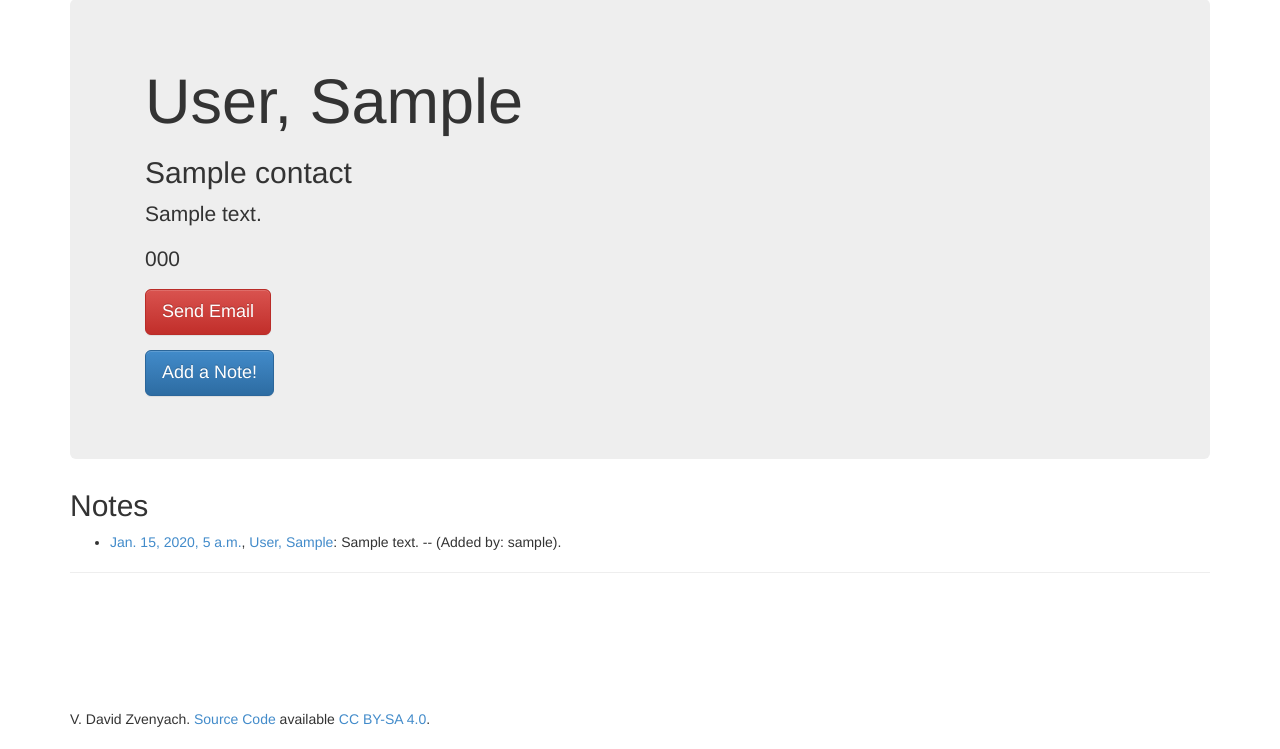
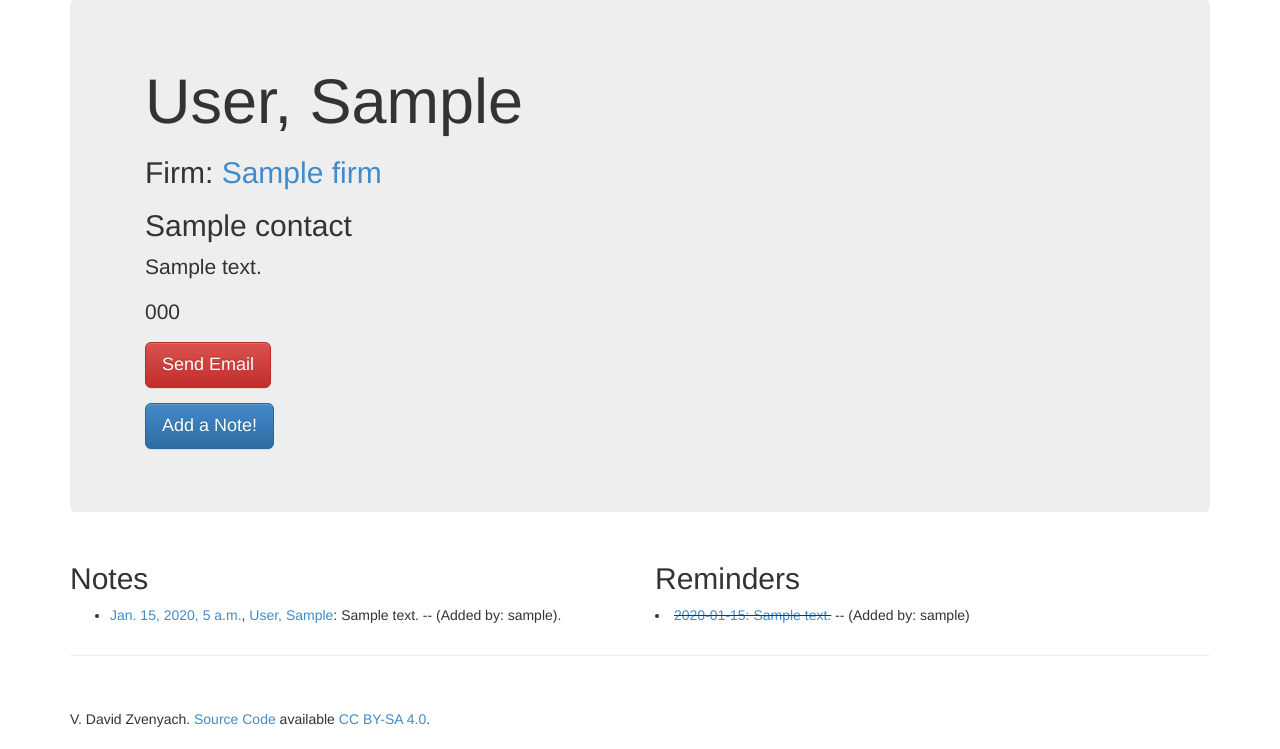
Before and after one commit to mitzvotech/raise-the-bar, a Django app: template raisethebar/app/templates/contact_view.html in a window 1280 px wide; the page is wider, and only the part inside the window is pictured. Shown: the part 51-800 px from the top of that part. Run offline with Django 3.2, Linux system fonts and the light colour scheme; the template is opened without the code that fills it: values that come from a table or form of the project are taken from there, others are empty; tables that the repository leaves empty hold one stand-in row (values such as "Sample post"); some libraries are stand-ins or nearby versions.

Commit message:
improvements for reminders

```diff
--- a/raisethebar/app/templates/contact_view.html
+++ b/raisethebar/app/templates/contact_view.html
@@ -4,6 +4,7 @@
     <div class="jumbotron">
       <div class="container">
         <h1>{{contact}}</h1>
+        <h2>Firm: <a href="{{contact.firm.get_absolute_url}}">{{contact.firm}}</a></h2>
         {% if contact.title %}<h2>{{contact.title}}</h2>{% endif %}
         {% if contact.contact_notes %}<p>{{contact.contact_notes}}</p>{% endif %}
         <p>{{contact.phone_number}}</p>
@@ -11,6 +12,9 @@
 		<p><a class="btn btn-primary btn-lg" role="button" href="/firm/addnote/{{contact.firm.id}}">Add a Note!</a></p>
       </div>
     </div>
+
+<div class="row">
+<div class="col-md-6">
 <h2>Notes</h2>
 <ul>
 {%for note in notes %}
@@ -18,4 +22,15 @@
 </li>
 {% endfor %}
 </ul>
+</div>
+<div class="col-md-6">
+<h2>Reminders</h2>
+{%for reminder in reminders%}
+{% if reminder.done == True %}<li><del><a href="{{reminder.get_absolute_url}}">{{reminder}}</a></del> -- (Added by: {{reminder.note.user}})</li>
+{% else %}
+<li><a href="{{reminder.get_absolute_url}}">{{reminder}}</a> -- (Added by: {{reminder.note.user}})</li>
+{% endif %}
+{% endfor %}
+</div>
+</div>
 {% endblock content %}
--- a/raisethebar/app/templates/firm_view.html
+++ b/raisethebar/app/templates/firm_view.html
@@ -21,7 +21,10 @@
 <div class="col-md-6">
 <h2>Reminders</h2>
 {%for reminder in reminders%}
+{% if reminder.done == True %}<li><del><a href="{{reminder.get_absolute_url}}">{{reminder}}</a></del> -- (Added by: {{reminder.note.user}})</li>
+{% else %}
 <li><a href="{{reminder.get_absolute_url}}">{{reminder}}</a> -- (Added by: {{reminder.note.user}})</li>
+{% endif %}
 {% endfor %}
 </div>
 </div>
--- a/raisethebar/app/templates/note_view.html
+++ b/raisethebar/app/templates/note_view.html
@@ -4,6 +4,8 @@
     <div class="jumbotron">
       <div class="container">
         <h1>Note re: <a href="{{note.contact.get_absolute_url}}">{{note.contact}}</a></h1>
+        <h2>Firm: <a href="{{note.firm.get_absolute_url}}">{{note.firm}}</a></h2>
+
 		{% if note.contact.title %}<h2>{{note.contact.title}}</h2>{% endif %}
         {% if note.contact.contact_notes %}<p>{{note.contact.contact_notes}}</p>{% endif %}
         <p>{{note.contact.phone_number}}</p>
--- a/raisethebar/app/templates/reminder_view.html
+++ b/raisethebar/app/templates/reminder_view.html
@@ -4,6 +4,7 @@
     <div class="jumbotron">
       <div class="container">
         <h1>Reminder re: <a href="{{reminder.note.contact.get_absolute_url}}">{{reminder.note.contact}}</a></h1>
+        <h2>Firm: <a href="{{reminder.note.firm.get_absolute_url}}">{{reminder.note.firm}}</a></h2>
         {% if reminder.note.contact.title %}<h2>{{reminder.note.contact.title}}</h2>{% endif %}
         {% if reminder.note.contact.contact_notes %}<p>{{reminder.note.contact.contact_notes}}</p>{% endif %}
         <p>{{reminder.note.contact.phone_number}}</p>
@@ -11,7 +12,7 @@
 		<p><a class="btn btn-primary btn-lg" role="button" href="/firm/addnote/{{note.firm.id}}">Add a Note!</a></p>
       </div>
     </div>
-<h3>{{reminder.reminder_date}}<button type="submit" style="float:right" class="btn btn-lg btn-success">Done!</button></h3>
+<h3>{{reminder.reminder_date}}<form method="POST">{%csrf_token%}<button type="submit" style="float:right" class="btn btn-lg btn-success">Done!</button></form></h3>
 {% if reminder.done == True %}<p><del><a href="{{reminder.get_absolute_url}}">{{reminder.reminder_content}}</a></del></p>
 {% else %}
 <p><a href="{{reminder.get_absolute_url}}">{{reminder.reminder_content}}</a></p>
```
Also changed, not shown: raisethebar/app/views.py (+9 -1 lines).
